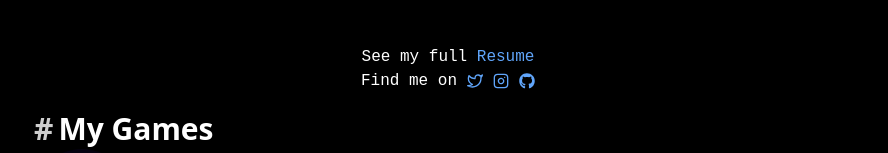
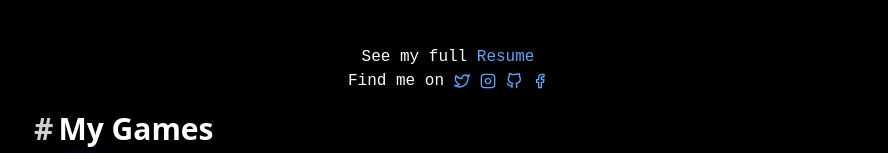
Before and after one commit to dunkbing/dunkbing.github.io, a Next.js app: page / in a window 1280 px wide. Shown: the part 438-591 px from the top of the page, without its empty margins (192-1080 px from the left). Built offline with nearby package versions, Linux system fonts and the light colour scheme; what @tailwindcss/typography would draw is missing.

Commit message:
update sns

```diff
--- a/pages/index.tsx
+++ b/pages/index.tsx
@@ -11,8 +11,7 @@ import profilePic from '../public/images/profile.jpg';
 import cyberPurr from '../public/images/projects/cyber-purr/1.png';
 import bonkingBall from '../public/images/projects/jumping-ball/1.png';
 import { helloIcon } from '../lib/icon';
-import { FiTwitter, FiInstagram } from 'react-icons/fi';
-import { FaGithub } from 'react-icons/fa';
+import { FiTwitter, FiInstagram, FiGithub, FiFacebook } from 'react-icons/fi';
 import Projects from '../components/Projects';
 
 type IndexProps = {
@@ -85,7 +84,14 @@ export const Index = ({ posts }: IndexProps): JSX.Element => {
             target="_blank"
             rel="noreferrer"
           >
-            <FaGithub style={{ marginLeft: 10, marginTop: 4 }} />
+            <FiGithub style={{ marginLeft: 10, marginTop: 4 }} />
+          </a>
+          <a
+            href="https://www.facebook.com/dunkbingg/"
+            target="_blank"
+            rel="noreferrer"
+          >
+            <FiFacebook style={{ marginLeft: 10, marginTop: 4 }} />
           </a>
         </p>
       </div>
--- a/pages/posts/[slug].tsx
+++ b/pages/posts/[slug].tsx
@@ -46,14 +46,21 @@ const PostPage = ({ source, frontMatter }: PostPageProps): JSX.Element => {
 
   return (
     <Layout customMeta={customMeta} favIcon={noteIcon}>
-      <article>
+      <article
+        style={{
+          display: 'flex',
+          flexDirection: 'column',
+          alignItems: 'center',
+        }}
+      >
         <h1 className="mb-3 text-gray-900 dark:text-white">
           {frontMatter.title}
         </h1>
         <p className="mb-10 text-sm text-gray-500 dark:text-gray-400">
-          Last updated: {format(parseISO(frontMatter.publishedTime), 'MMMM dd, yyyy')}
+          Last updated:{' '}
+          {format(parseISO(frontMatter.publishedTime), 'MMMM dd, yyyy')}
         </p>
-        <div className="prose dark:prose-dark">
+        <div className="prose dark:prose-dark" style={{ maxWidth: '80%' }}>
           <MDXRemote {...source} components={components} />
         </div>
       </article>
@@ -87,9 +94,9 @@ export const getStaticProps: GetStaticProps = async ({ params }) => {
 export const getStaticPaths: GetStaticPaths = async () => {
   const paths = postFilePaths
     // Remove file extensions for page paths
-    .map((path) => path.replace(/\.mdx?$/, ''))
+    .map(path => path.replace(/\.mdx?$/, ''))
     // Map the path into the static paths object required by Next.js
-    .map((slug) => ({ params: { slug } }));
+    .map(slug => ({ params: { slug } }));
 
   return {
     paths,
```
